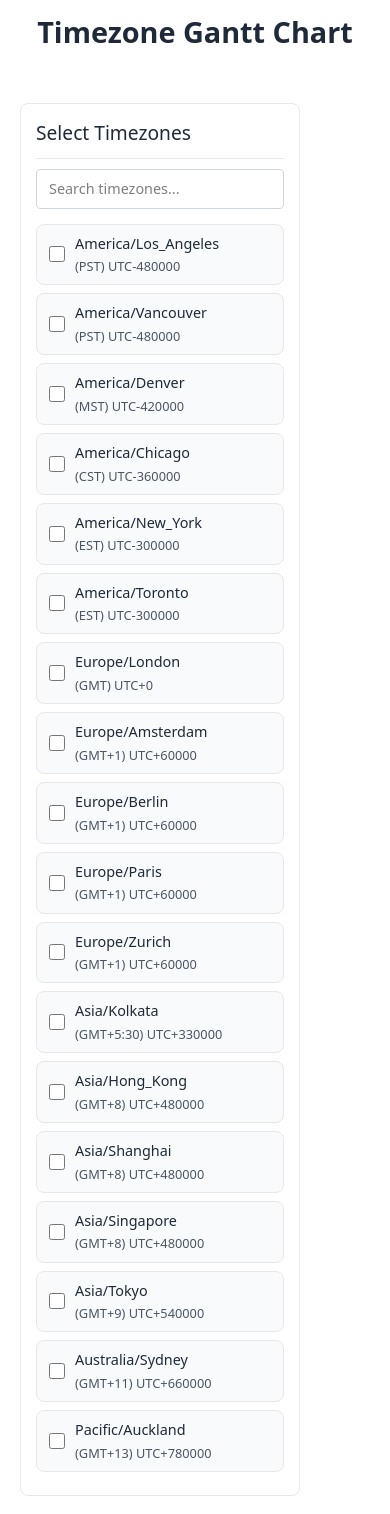
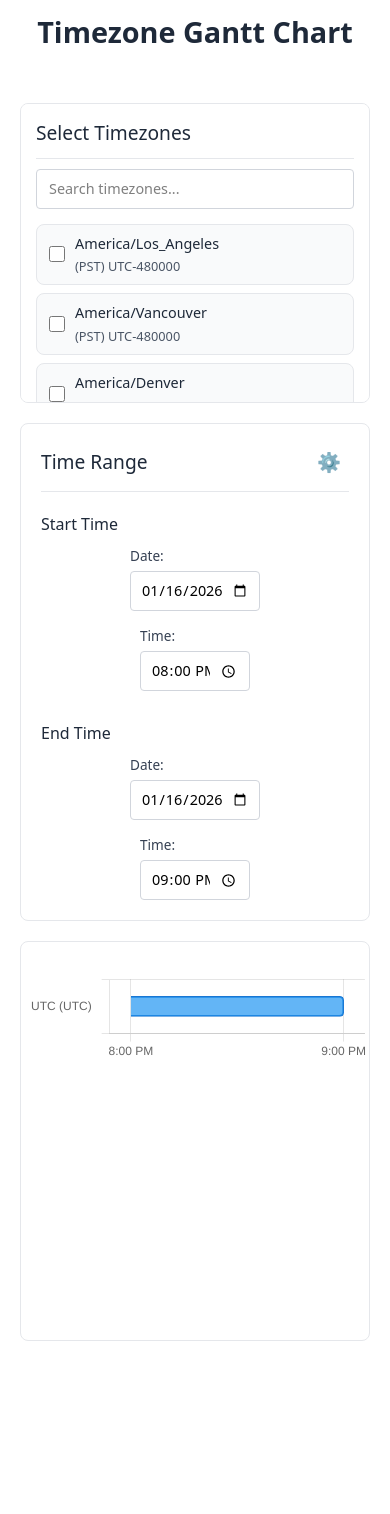
Before and after one commit to LukeStanbery89/timezone-gantt, a React (Vite) app: page / in a window 390 px wide. Shown: the top 1514 px of the page. After the commit the page ends 1341 px from the top, so only its background shows below. Built offline with nearby package versions, Linux system fonts and the light colour scheme.

Commit message:
feat: Migrate TimezoneTimeline.tsx to Tailwind and fix responsive layout

```diff
--- a/src/components/TimezoneGanttView.tsx
+++ b/src/components/TimezoneGanttView.tsx
@@ -28,7 +28,7 @@ function TimezoneGanttView({
   return (
     <div className="max-w-[1400px] mx-auto p-5 font-sans">
       <div className="flex gap-5 h-[calc(100vh-200px)] flex-col md:flex-row">
-        <aside className="w-[280px] flex-shrink-0 overflow-y-auto border border-gray-200 rounded-lg bg-white p-0 md:w-full md:max-h-[300px]" role="complementary" aria-label="Timezone selection">
+        <aside className="w-full max-h-[300px] flex-shrink-0 overflow-y-auto border border-gray-200 rounded-lg bg-white p-0 md:w-[280px] md:max-h-none" role="complementary" aria-label="Timezone selection">
           <TimezoneSelector
             availableTimezones={availableTimezones}
             selectedTimezones={selectedTimezones}
--- a/src/components/TimezoneTimeline.tsx
+++ b/src/components/TimezoneTimeline.tsx
@@ -153,7 +153,7 @@ function TimezoneTimeline({ timezones, timeRange }: TimezoneTimelineProps) {
 
   if (timezones.length === 0) {
     return (
-      <div className="empty-timeline">
+      <div className="p-10 text-center text-gray-600 text-[1.1rem]">
         <p>Select timezones to view the timeline</p>
       </div>
     );
@@ -163,7 +163,7 @@ function TimezoneTimeline({ timezones, timeRange }: TimezoneTimelineProps) {
 
   if (!chartData) {
     return (
-      <div className="chart-error" role="status" aria-live="polite">
+      <div className="p-5 text-center text-red-600" role="status" aria-live="polite">
         <p>Unable to display timeline. Please check your timezone selections.</p>
       </div>
     );
@@ -171,7 +171,7 @@ function TimezoneTimeline({ timezones, timeRange }: TimezoneTimelineProps) {
 
   try {
   return (
-    <div className="timezone-timeline">
+    <div className="py-5 h-full overflow-auto">
       <div
         style={{ height: `${timezones.length * 60 + 40}px` }}
         role="img"
@@ -184,7 +184,7 @@ function TimezoneTimeline({ timezones, timeRange }: TimezoneTimelineProps) {
   } catch (error) {
     console.error('Error rendering chart:', error);
     return (
-      <div className="chart-error" role="alert">
+      <div className="p-5 text-center text-red-600" role="alert">
         <p>Failed to render timeline. Please try refreshing the page.</p>
       </div>
     );
```
